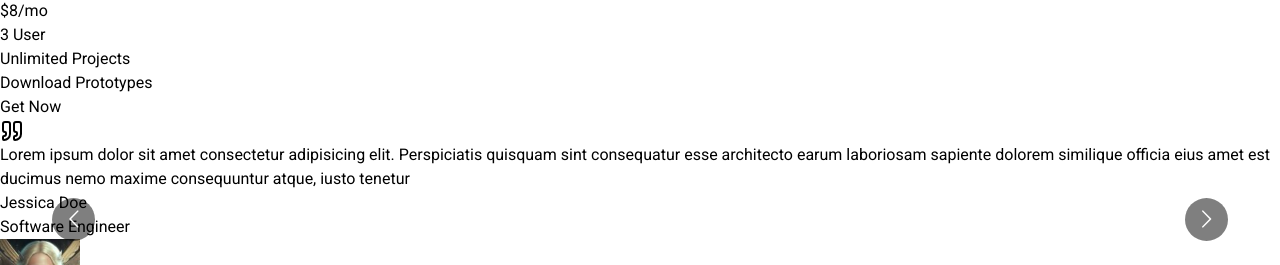
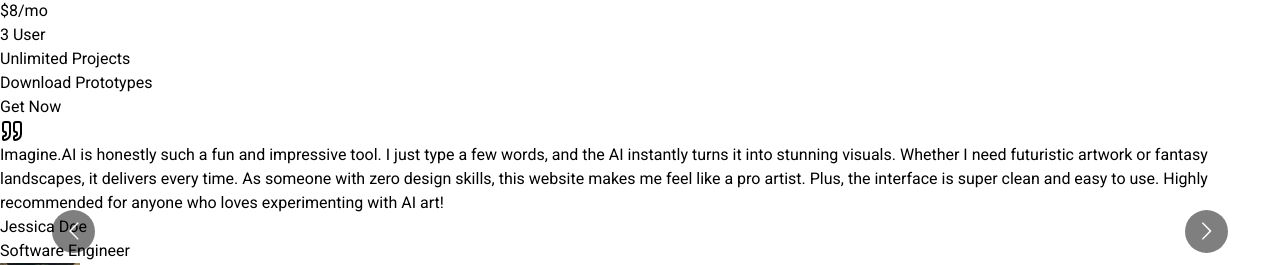
Before and after one commit to utkarshranaa/Imagine.AI, a Next.js app: page / in a window 1280 px wide. Shown: the part 1453-1718 px from the top of the page. Built offline with nearby package versions, Linux system fonts and the light colour scheme.

Commit message:
updated ReviewCard.tsx

```diff
--- a/components/Home/Review/ReviewCard.tsx
+++ b/components/Home/Review/ReviewCard.tsx
@@ -13,10 +13,7 @@
     <div className="flex items-center justify-center flex-col">
       <QuoteIcon className="w-10 h-10 text-yellow-300" />
       <p className="text-center mt-4 text-white text-base md:text-lg lg:text-xl font-semibold text-opacity-80">
-  Lorem ipsum dolor sit amet consectetur adipisicing elit. Perspiciatis
-  quisquam sint consequatur esse architecto earum laboriosam sapiente
-  dolorem similique officia eius amet est ducimus nemo maxime consequuntur
-  atque, iusto tenetur
+  Imagine.AI is honestly such a fun and impressive tool. I just type a few words, and the AI instantly turns it into stunning visuals. Whether I need futuristic artwork or fantasy landscapes, it delivers every time. As someone with zero design skills, this website makes me feel like a pro artist. Plus, the interface is super clean and easy to use. Highly recommended for anyone who loves experimenting with AI art!
 </p>
 <div className="mt-8">
   <h1 className="text-base md:text-2xl font-bold text-white text-center">
```
